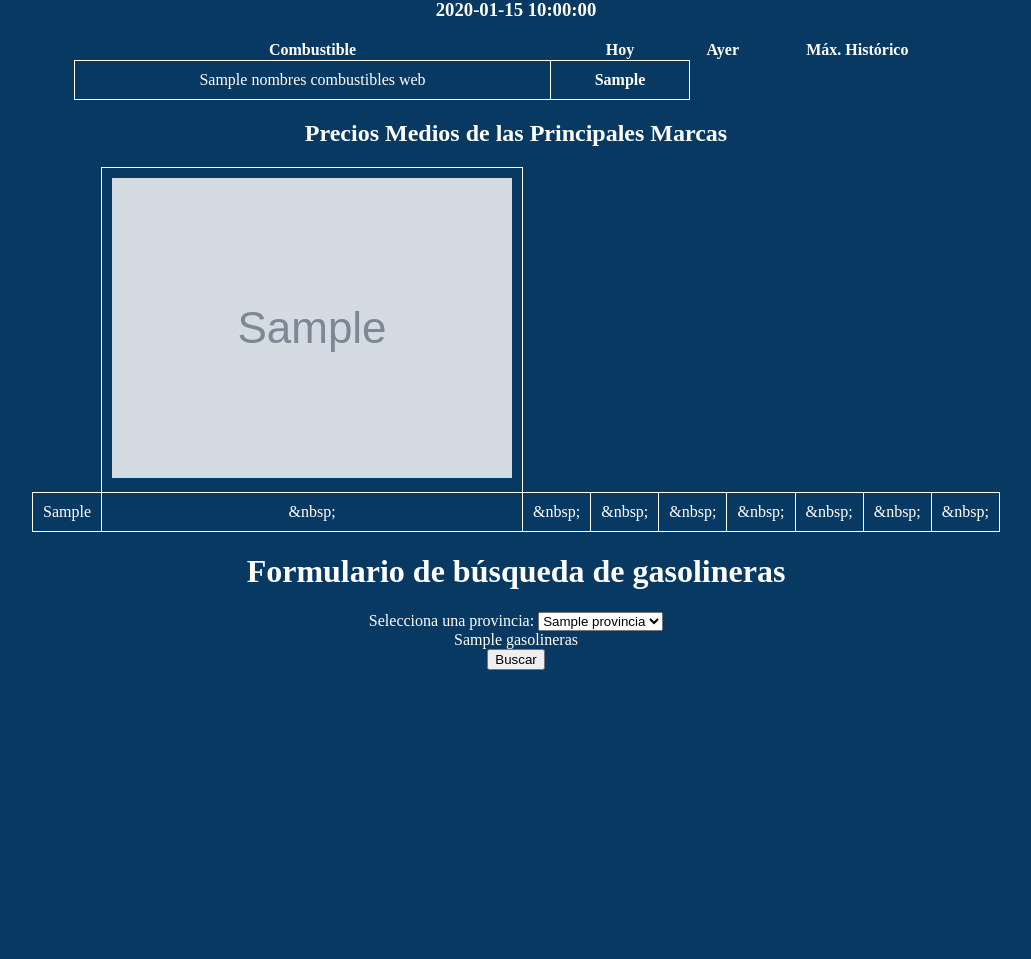
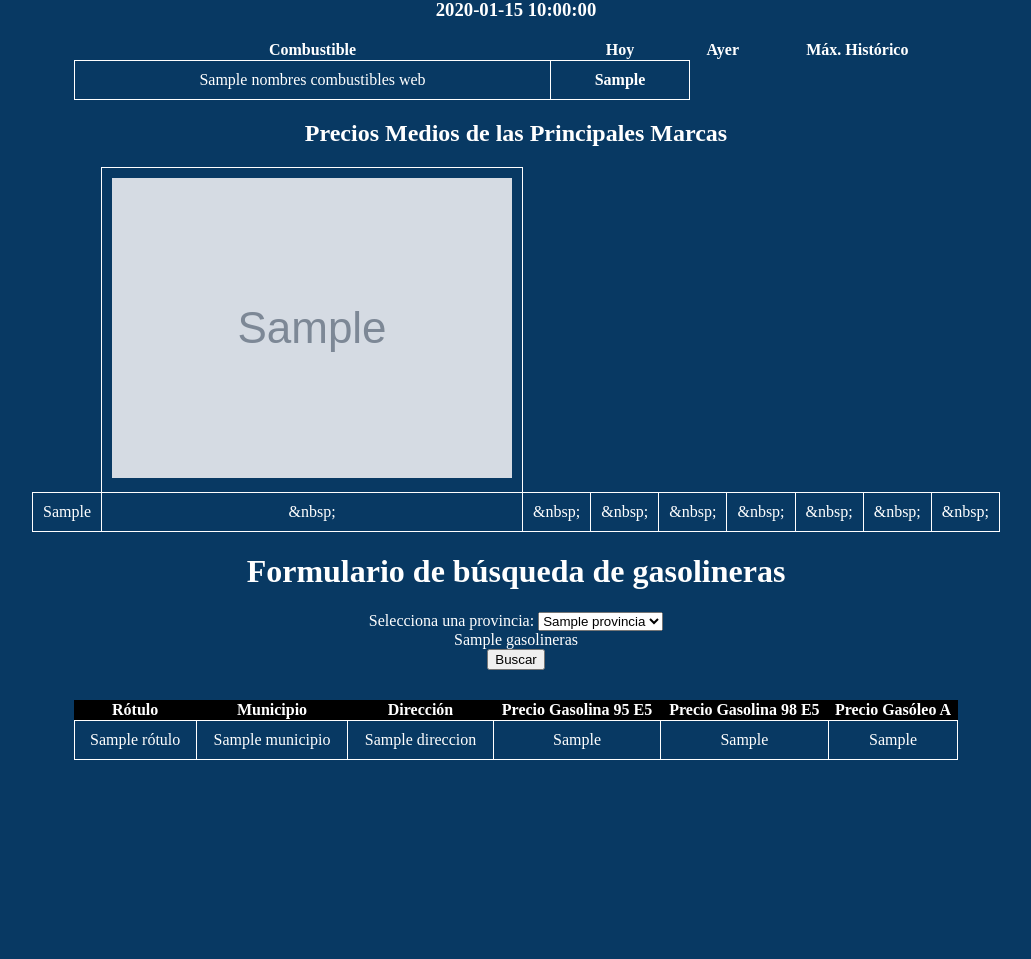
Before and after one commit to Rafalpv/IngenieriaSistemasDeInformacion-UGR, a Flask app: template templates/index.html in a window 1280 px wide. Shown: the part 133-1092 px from the top of the page, without its empty margins (124-1155 px from the left). After the commit the page ends 893 px from the top, so only its background shows below. Run offline with Flask 2, Linux system fonts and the light colour scheme; the template is opened without the code that fills it: most values are stand-ins (such as "Sample title", 1, 10 or a date in 2020); grey boxes marked "Sample" are stand-in pictures.

Commit message:
Gasolina Por Provincia

```diff
--- a/main.py
+++ b/main.py
@@ -5,12 +5,12 @@ from preciosAPI import filtrarPorProvincia
 from distancias import distanciaEntreCiudades
 
 provincias_espana = [
-    'ÁLAVA', 'ALBACETE', 'ALICANTE', 'ALMERÍA', 'ASTURIAS', 'ÁVILA', 'BADAJOZ', 'BARCELONA',
-    'BURGOS', 'CÁCERES', 'CÁDIZ', 'CANTABRIA', 'CASTELLÓN', 'CIUDAD REAL', 'CÓRDOBA', 'CUENCA',
-    'GERONA', 'GRANADA', 'GUADALAJARA', 'GUIPÚZCOA', 'HUELVA', 'HUESCA', 'ISLAS BALEARES', 'JAÉN',
-    'LA CORUÑA', 'LA RIOJA', 'LAS PALMAS', 'LEÓN', 'LÉRIDA', 'LUGO', 'MADRID', 'MÁLAGA', 'MURCIA',
+    'ALBACETE', 'ALICANTE', 'ALMERÍA','ARABA/ÁLAVA', 'ASTURIAS', 'ÁVILA', 'BADAJOZ', 'BARCELONA',
+    'BURGOS', 'CÁCERES', 'CÁDIZ', 'CANTABRIA', 'CASTELLÓN / CASTELLÓ', 'CEUTA', 'CIUDAD REAL', 'CÓRDOBA', 'CUENCA',
+    'GIRONA', 'GRANADA', 'GUADALAJARA', 'GIPUZKOA', 'HUELVA', 'HUESCA', 'ISLAS BALEARES', 'JAÉN',
+    'CORUÑA (A)', 'RIOJA (LA)', 'PALMAS (LAS)', 'LEÓN', 'LLEIDA', 'LUGO', 'MADRID', 'MÁLAGA', 'MELILLA', 'MURCIA',
     'NAVARRA', 'ORENSE', 'PALENCIA', 'PONTEVEDRA', 'SALAMANCA', 'SANTA CRUZ DE TENERIFE', 'SEGOVIA',
-    'SEVILLA', 'SORIA', 'TARRAGONA', 'TERUEL', 'TOLEDO', 'VALENCIA', 'VALLADOLID', 'VIZCAYA',
+    'SEVILLA', 'SORIA', 'TARRAGONA', 'TERUEL', 'TOLEDO', 'VALENCIA / VALÈNCIA', 'VALLADOLID', 'VIZCAYA',
     'ZAMORA', 'ZARAGOZA'
 ]
 
@@ -28,14 +28,19 @@ def index():
     fechaPrecio = fecha()
     listaPreciosPorMarca = preciosPorMarca()
     imagenes = imagenesGasolineras()
-    return render_template('index.html', preciosSpain_web=preciosSpain, nombresCombustibles_web=nombresCombustibles, fechaPrecio_web=fechaPrecio, preciosPorMarca_web=listaPreciosPorMarca,imagenes_web=imagenes,provicinciasEspana_web=provincias_espana)
+    provincia = request.args.get('provincia')
+    gasolinerasProvincia = filtrarPorProvincia(provincia)
+    return render_template('index.html', preciosSpain_web=preciosSpain, nombresCombustibles_web=nombresCombustibles, fechaPrecio_web=fechaPrecio, preciosPorMarca_web=listaPreciosPorMarca,imagenes_web=imagenes,provicinciasEspana_web=provincias_espana,gasolineasPronvincia_web=gasolinerasProvincia)
+
+@app.route('/buscar_gasolineras', methods=['POST'])
+def buscarGasolinerasProvincias():
+    provincia = request.form['provincia']
+    return redirect(url_for('index',provincia=provincia))
 
 @app.route('/ciudades.html')
 def ciudades():
     mensaje = request.args.get('mensaje')
     return render_template('ciudades.html', mensaje_web = mensaje if mensaje is not None else "")
-
-
 
 @app.route("/procesar_formulario", methods=['POST'])
 def formularioCiudades():
@@ -46,12 +51,5 @@ def formularioCiudades():
     mensaje = "La distancia por Carretera entre " + ciudadPartida + " y " + ciudadDestino + " es de " + kms
     return redirect(url_for('ciudades', mensaje=mensaje))
 
-@app.route('/buscar_gasolineras', methods=['POST'])
-def buscarGasolinerasProvincias():
-    provincia = request.form['provincia']
-    gasolinerasProvincia = filtrarPorProvincia(provincia)
-    return redirect(url_for('index',gasolinerasProvincia_web=gasolinerasProvincia))
-
-
 if __name__ == '__main__':
     app.run(debug=True, host="0.0.0.0", port=int(os.environ.get('PORT', 8080)))
--- a/preciosAPI.py
+++ b/preciosAPI.py
@@ -11,9 +11,12 @@ def filtrarPorProvincia(provincia):
     filtered_data = filter(lambda x: filter_func(x, provincia), response_json['ListaEESSPrecio'])
     filtered_list = [
     {
-        element['Provincia'],
-        element['Precio Gasolina 95 E5'],
-        element['Rótulo']
+        "Rótulo": element['Rótulo'],
+        "Municipio": element['Municipio'],
+        "Direccion": element['Dirección'],
+        "Precio Gasolina 95 E5":  element['Precio Gasolina 95 E5'],
+        "Precio Gasolina 98 E5": element['Precio Gasolina 98 E5'],
+        "Precio Gasoleo A": element['Precio Gasoleo A']
     }
     for element in filtered_data
 ]
--- a/static/styles.css
+++ b/static/styles.css
@@ -13,20 +13,33 @@ a{
     text-decoration-line: none;
 }
 
-main{
+table {
+    width: 70%;
+    border-collapse: collapse;
+}
+
+.container {
     display: flex;
     flex-direction: column;
     align-items: center;
-    height: 78rem;
 }
 
-table {
-    width: 70%;
-    border-collapse: collapse;
-  }
+.table-provincias{
+    overflow-y: scroll;
+    max-height: 500px;
+    margin: 30px 0 70px 0;
+    scrollbar-width: thin;
+    scrollbar-color: transparent transparent;
+}
 
 td {
     border: 1px solid rgb(255, 255, 255);
     border-radius: 25%;
     padding: 10px;
 }
+
+.sticky-header {
+    position: sticky;
+    top: 0;
+    background-color: #000000;
+  }
--- a/templates/ciudades.html
+++ b/templates/ciudades.html
@@ -24,6 +24,10 @@
   <div>
     <br>{{mensaje_web}}</br>
   </div>
+
+  <h1>Mapa</h1>
+  <iframe src="http://127.0.0.1:5500/templates/mapa.html" width="800" height="600"></iframe>
+
 </body>
 
 </html>
--- a/templates/index.html
+++ b/templates/index.html
@@ -11,6 +11,7 @@
   <a href="ciudades.html">Ciudades</a>
   <main>
     <h3>{{fechaPrecio_web}}</h3>
+    <div class="container">
       <table>
         <tr>
           <th>Combustible</th>
@@ -30,9 +31,10 @@
         </tr>
         {% endfor %}
       </table>
+    </div>
 
     <h2>Precios Medios de las Principales Marcas</h2>
-
+    <div class="container">
       <table>
         <tbody>
           <tr>
@@ -51,6 +53,7 @@
           {% endfor %}
         </tbody>
       </table>
+    </div>
 
     <div>
       <h1>Formulario de búsqueda de gasolineras</h1>
@@ -65,6 +68,32 @@
         <input type="submit" value="Buscar">
       </form>
     </div>
+    <div class="container table-provincias">
+      <table>
+        <thead>
+          <tr class="sticky-header">
+            <th>Rótulo</th>
+            <th>Municipio</th>
+            <th>Dirección</th>
+            <th>Precio Gasolina 95 E5</th>
+            <th>Precio Gasolina 98 E5</th>
+            <th>Precio Gasóleo A</th>
+          </tr>
+        </thead>
+        <tbody>
+          {% for gasolinera in gasolineasPronvincia_web %}
+          <tr>
+            <td>{{ gasolinera['Rótulo'] }}</td>
+            <td>{{ gasolinera['Municipio'] }}</td>
+            <td>{{ gasolinera['Direccion'] }}</td>
+            <td>{{ gasolinera['Precio Gasolina 95 E5'] }}</td>
+            <td>{{ gasolinera['Precio Gasolina 98 E5'] }}</td>
+            <td>{{ gasolinera['Precio Gasoleo A'] }}</td>
+          </tr>
+          {% endfor %}
+        </tbody>
+      </table>
+    </div>
 
   </main>
 </body>
```
Also changed, not shown: mapa.py (added, +23 -0 lines), templates/mapa.html (added, +117 -0 lines). Lines whose indentation alone changed are shown as unchanged.
